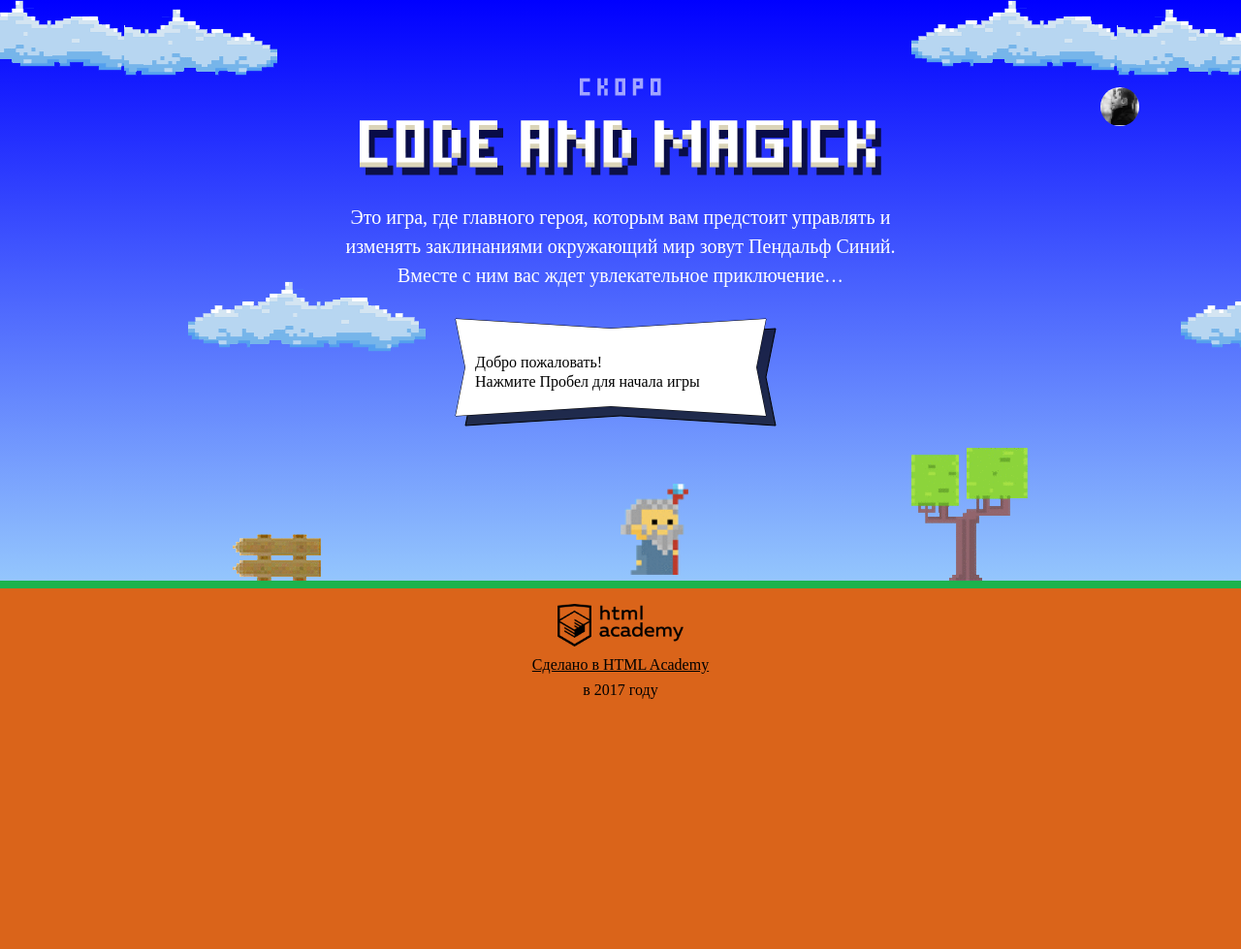
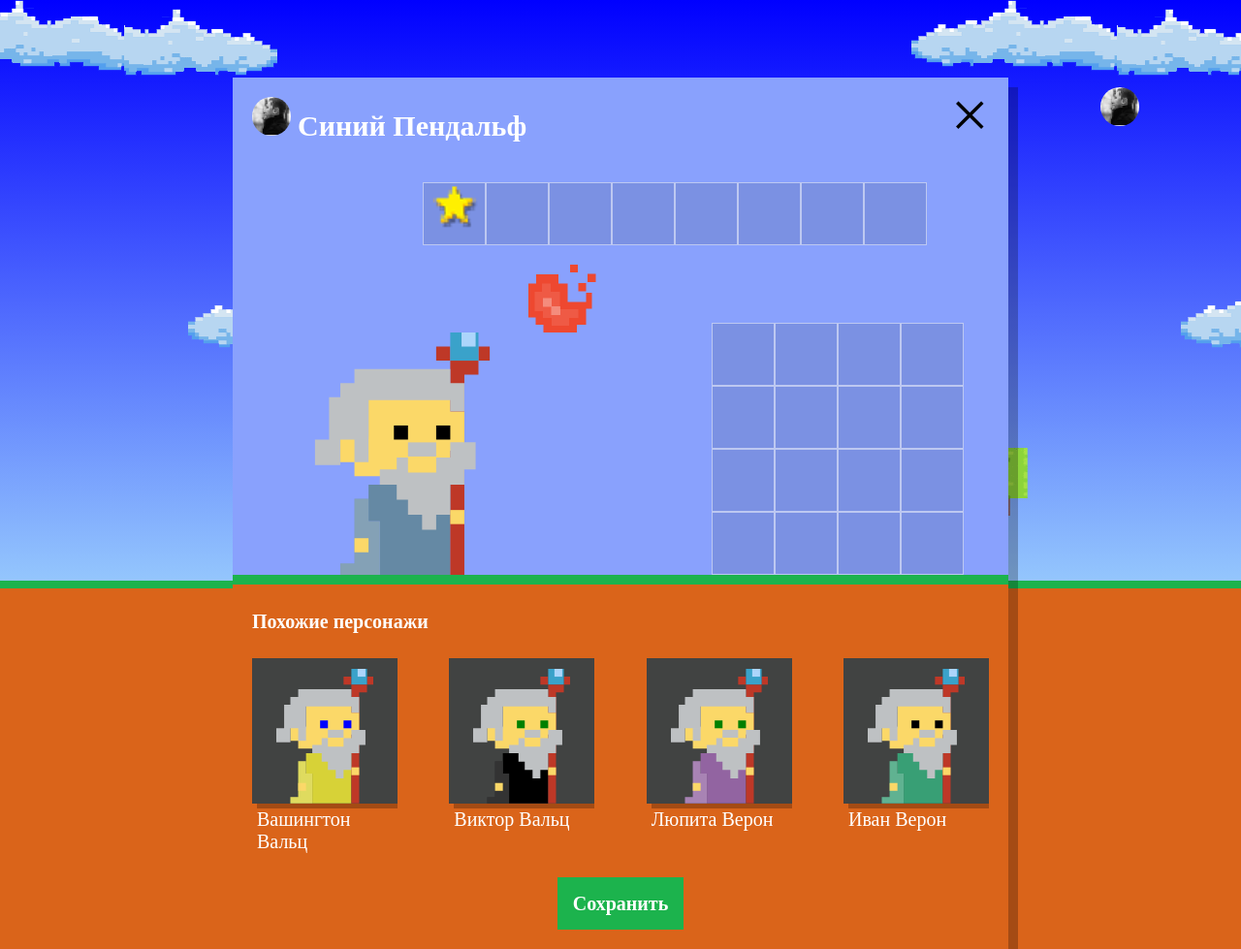
Before and after one commit to elenagradovich/425039-code-and-magick-1, a website: page index.html in a window 1280 px wide. Shown: the whole page at 97% size. Before the commit the page ends 800 px from the top, so only its background shows below. Drawn offline with Linux system fonts and the light colour scheme; a web font is replaced by a local one.

Commit message:
Work with arrays, templates.

```diff
--- a/index.html
+++ b/index.html
@@ -199,6 +199,7 @@
 </script>
 
 <script src="js/stat.js"></script>
+<script src="js/setup.js"></script>
 <script src="js/game.js"></script>
 </body>
 </html>
--- /dev/null
+++ b/js/setup.js
@@ -0,0 +1,49 @@
+'use strict';
+
+var userDialog = document.querySelector('.setup');
+userDialog.classList.remove('hidden');
+
+var wizardFirstNames = ['Иван', 'Хуан Себастьян', 'Мария', 'Кристоф', 'Виктор', 'Юлия', 'Люпита', 'Вашингтон'];
+var wizardSurnames = ['да Марья', 'Верон', 'Мирабелла', 'Вальц', 'Онопко', 'Топольницкая', 'Нионго', 'Ирвинг'];
+
+var coatColors = ['rgb(101, 137, 164)', 'rgb(241, 43, 107)', 'rgb(146, 100, 161)', 'rgb(56, 159, 117)', 'rgb(215, 210, 55)', 'rgb(0, 0, 0)'];
+var eyesColors = ['black', 'red', 'blue', 'yellow', 'green'];
+
+var randomValue = function (date) {
+  var index = Math.floor(Math.random() * date.length);
+  return date[index];
+};
+
+var createWizardObject = function () {
+  return {
+    name: randomValue(wizardFirstNames) + ' ' + randomValue(wizardSurnames),
+    coatColor: randomValue(coatColors),
+    eyesColor: randomValue(eyesColors)
+  };
+};
+var wizards = [];
+for (var i = 0; i < 4; i++) {
+  wizards.push(createWizardObject());
+}
+
+var similarListWizards = document.querySelector('.setup-similar-list'); // элемент, в который вставляются похожие маги
+var similarWizardTemplate = document.querySelector('#similar-wizard-template').content; // шаблон, который копируется
+
+var renderWizard = function (wizard) {
+  var wizardElement = similarWizardTemplate.cloneNode(true);
+
+  wizardElement.querySelector('.setup-similar-label').textContent = wizard.name;
+  wizardElement.querySelector('.wizard-coat').style.fill = wizard.coatColor;
+  wizardElement.querySelector('.wizard-eyes').style.fill = wizard.eyesColor;
+
+  return wizardElement;
+};
+
+var fragment = document.createDocumentFragment();
+for (i = 0; i < 4; i++) {
+  fragment.appendChild(renderWizard(wizards[i]));
+}
+
+similarListWizards.appendChild(fragment);
+
+document.querySelector('.setup-similar').classList.remove('hidden');
```
